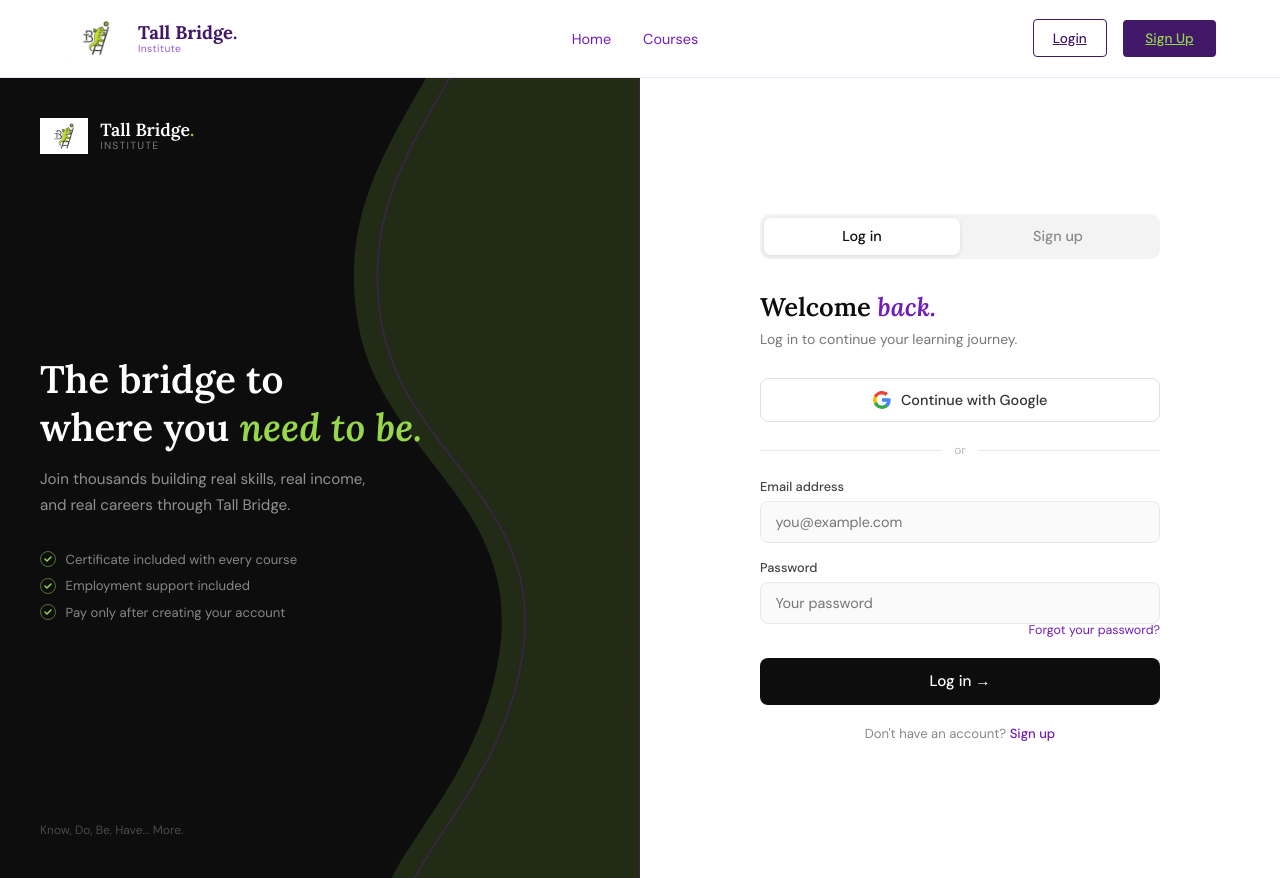
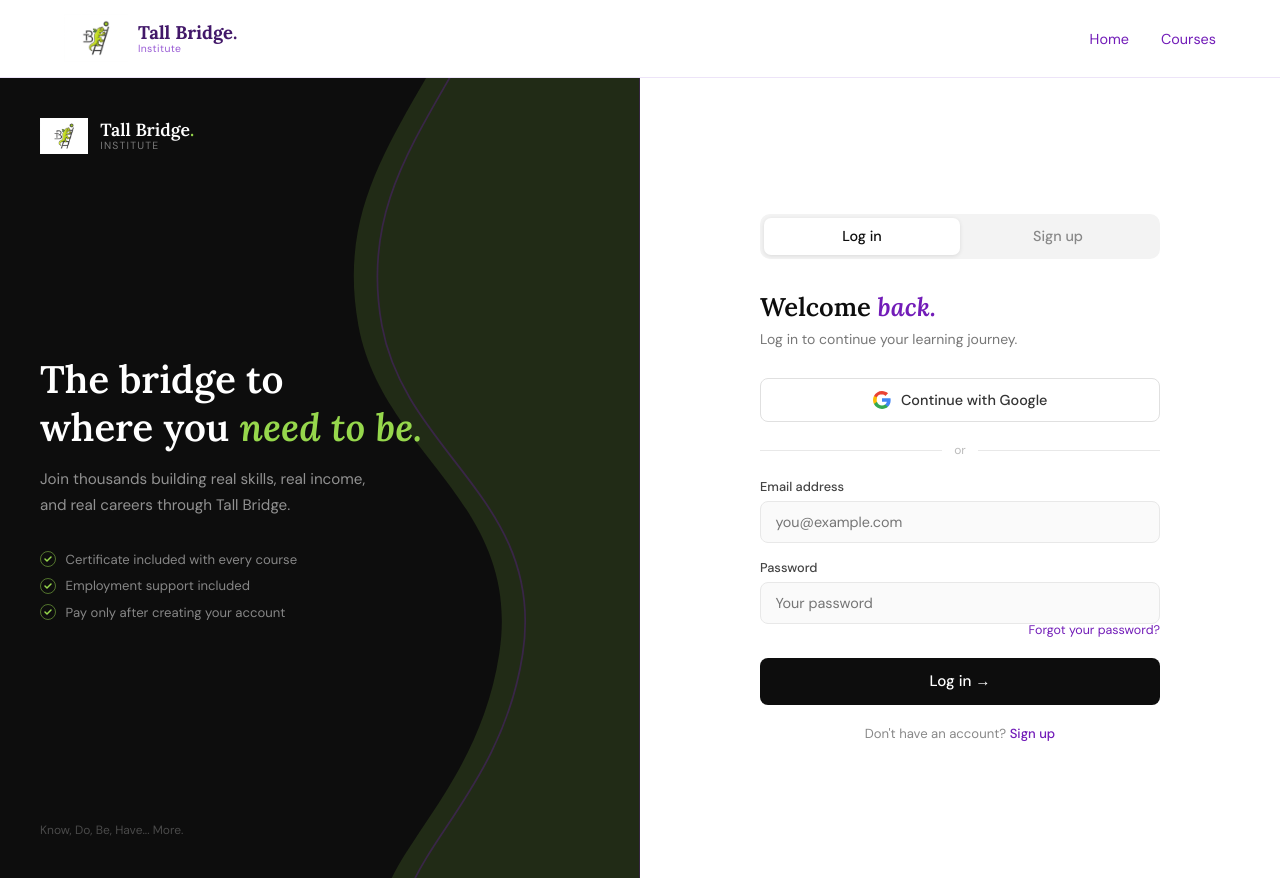
Before and after one commit to Danotech-int/Tall_Bridge, a plain HTML site: page auth.html in a window 1280 px wide. Drawn offline with nearby package versions, Linux system fonts and the light colour scheme.

Commit message:
Remove Login and Sign Up links from nav
Removed authentication links from the navigation.

```diff
--- a/auth.html
+++ b/auth.html
@@ -359,10 +359,6 @@
       <li><a href="index.html">Home</a></li>
       <li><a href="index.html">Courses</a></li>
     </ul>
-    <div class="nav-auth">
-      <a href="auth.html?mode=login" class="btn-ghost">Login</a>
-      <a href="auth.html?mode=signup" class="btn-dark">Sign Up</a>
-    </div>
     <button class="nav-mobile-toggle" id="nav-toggle" aria-label="Toggle menu">
       <span></span><span></span><span></span>
     </button>
```
